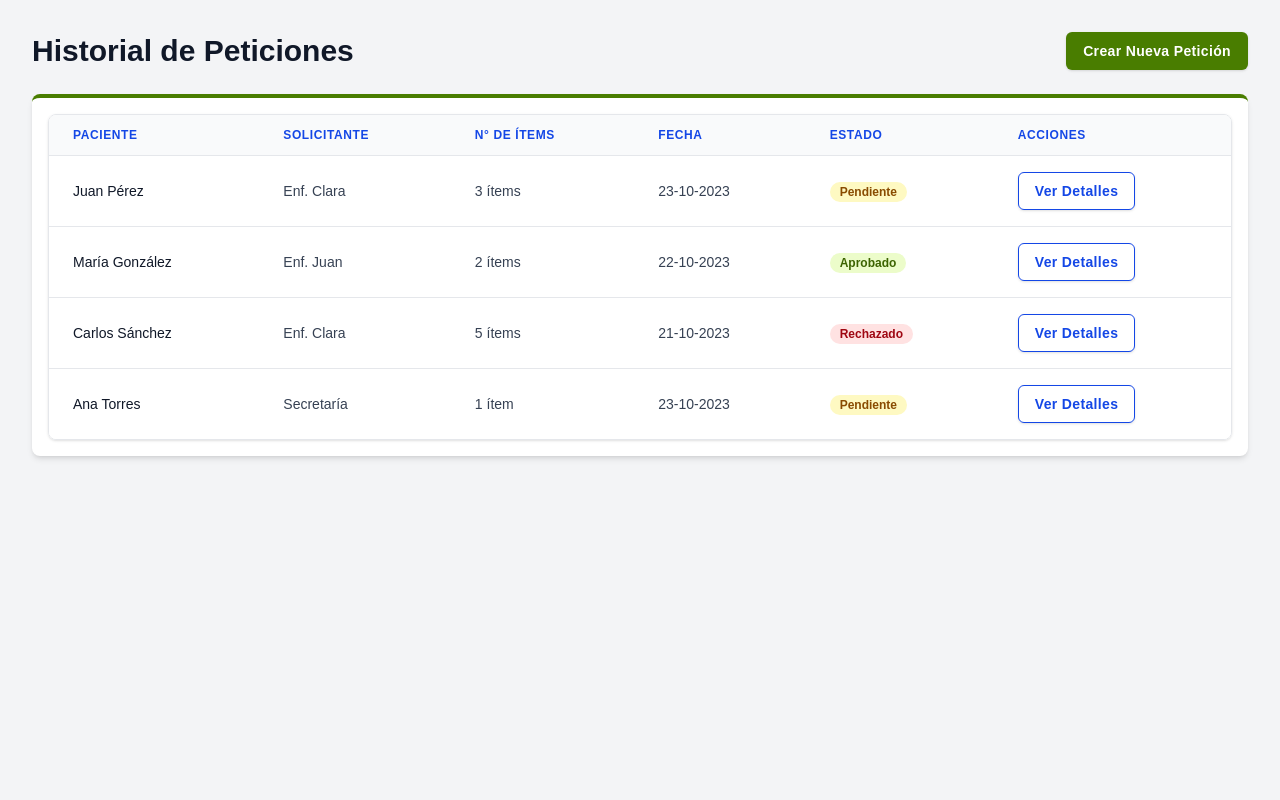
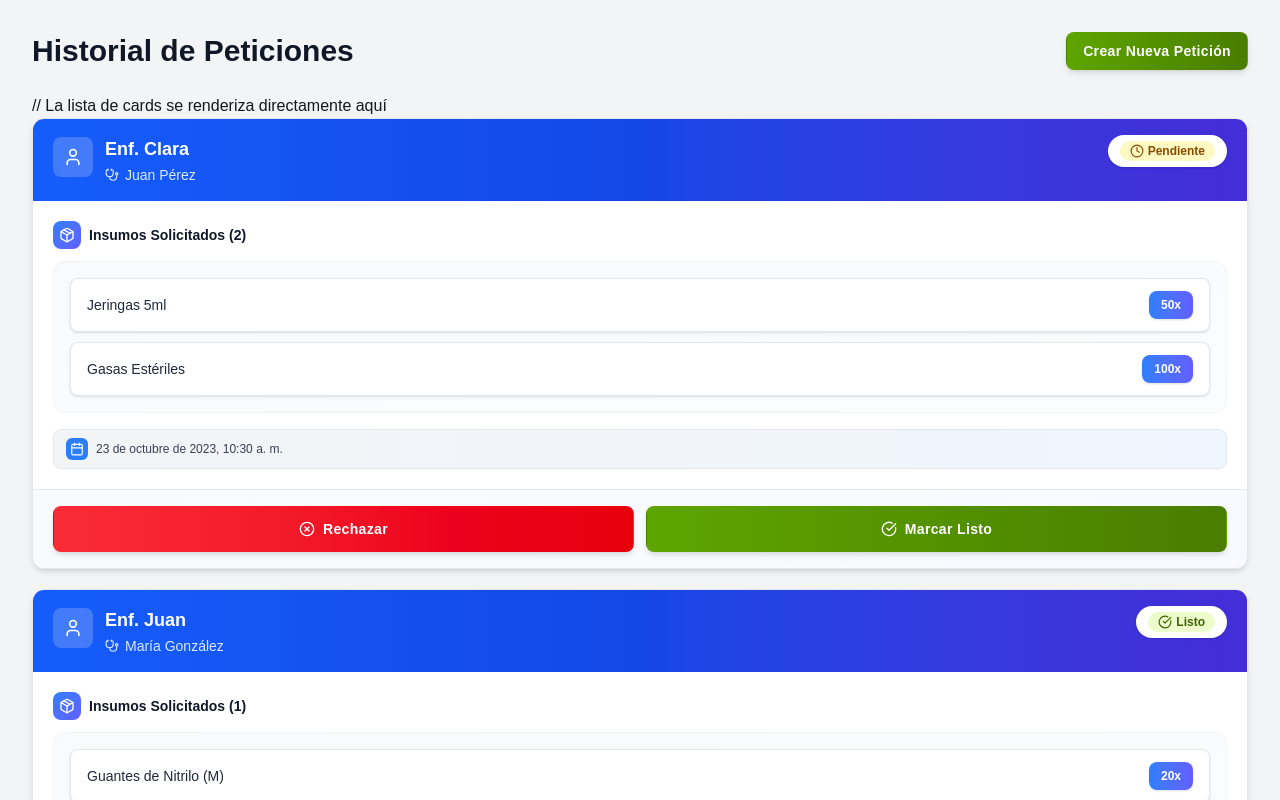
Before and after one commit to GGonzalezGG/capstone-front-inv, a Next.js app: page /reqListTest in a window 1280 px wide. Shown: the top 800 px of the page. Built offline with nearby package versions, Linux system fonts and the light colour scheme.

Commit message:
Cambio ReqList y mejoras visuales Card y Button

```diff
--- a/app/components/features/RequestList.tsx
+++ b/app/components/features/RequestList.tsx
@@ -1,102 +1,69 @@
-"use client"; // Este componente incluye interactividad (botones)
+"use client";
 
 import React from 'react';
-import Table, { ColumnDef } from '../ui/Table'; // Importa la tabla genérica
+import { Package, Clock, CheckCircle, XCircle, User, Calendar, Stethoscope } from 'lucide-react';
+import Card from '../ui/Card';
 import Badge from '../ui/Badge';
 import Button from '../ui/Button';
 import Spinner from '../ui/Spinner';
 
-// 1. Define el tipo de dato para una petición (resumen)
-export type RequestStatus = 'pending' | 'approved' | 'rejected';
+// Types
+export interface RequestItemDetail {
+  id: string;
+  name: string;
+  quantity: number;
+}
+
+export type RequestStatus = 'pending' | 'ready' | 'rejected';
 
 export interface RequestSummary {
   id: string;
   patientName: string;
-  requesterName: string; // Nombre de la enfermera
+  requesterName: string;
   status: RequestStatus;
-  createdAt: string; // Fecha de creación (ISO string)
-  itemCount: number; // Cuántos items distintos tiene la petición
+  createdAt: string;
+  items: RequestItemDetail[];
 }
 
-// 2. Define las props del componente
 interface RequestListProps {
   requests: RequestSummary[];
   isLoading: boolean;
-  onViewDetails: (request: RequestSummary) => void; // Función para abrir el modal de detalles
+  onViewDetails: (request: RequestSummary) => void;
+  onApprove: (request: RequestSummary) => void;
+  onReject: (request: RequestSummary) => void;
 }
 
-// 3. Configuración de los Badges de estado
-const statusConfig: Record<RequestStatus, { variant: 'warning' | 'success' | 'danger', text: string }> = {
-  'pending': { variant: 'warning', text: 'Pendiente' },
-  'approved': { variant: 'success', text: 'Aprobado' },
-  'rejected': { variant: 'danger', text: 'Rechazado' },
+// Status configuration
+const statusConfig: Record<RequestStatus, {
+  variant: 'warning' | 'success' | 'danger';
+  icon: React.ReactNode;
+  text: string;
+}> = {
+  'pending': {
+    variant: 'warning',
+    icon: <Clock className="w-3.5 h-3.5" />,
+    text: 'Pendiente'
+  },
+  'ready': {
+    variant: 'success',
+    icon: <CheckCircle className="w-3.5 h-3.5" />,
+    text: 'Listo'
+  },
+  'rejected': {
+    variant: 'danger',
+    icon: <XCircle className="w-3.5 h-3.5" />,
+    text: 'Rechazado'
+  },
 };
 
-/**
- * Un componente "feature" que implementa la tabla genérica
- * para mostrar una lista de peticiones de insumos.
- */
 const RequestList: React.FC<RequestListProps> = ({
   requests,
   isLoading,
-  onViewDetails
+  onViewDetails,
+  onApprove,
+  onReject
 }) => {
 
-  // 4. Define las columnas para la tabla de peticiones
-  const columns: ColumnDef<RequestSummary>[] = [
-    {
-      header: 'Paciente',
-      accessor: 'patientName',
-      render: (item) => (
-        <span className="font-medium text-gray-900">{item.patientName}</span>
-      )
-    },
-    {
-      header: 'Solicitante',
-      accessor: 'requesterName',
-    },
-    {
-      header: 'N° de Ítems',
-      accessor: 'itemCount',
-      render: (item) => (
-        <span>{item.itemCount} {item.itemCount === 1 ? 'ítem' : 'ítems'}</span>
-      )
-    },
-    {
-      header: 'Fecha',
-      accessor: 'createdAt',
-      render: (item) => (
-        new Date(item.createdAt).toLocaleDateString('es-CL')
-      )
-    },
-    {
-      header: 'Estado',
-      accessor: 'status',
-      render: (item) => {
-        const config = statusConfig[item.status] || statusConfig.pending;
-        return (
-          <Badge variant={config.variant}>{config.text}</Badge>
-        );
-      }
-    },
-    {
-      header: 'Acciones',
-      accessor: 'id',
-      render: (item) => (
-        <div className="flex space-x-2">
-          <Button
-            variant="secondary"
-            onClick={() => onViewDetails(item)}
-            className="py-1 px-3 text-sm"
-          >
-            Ver Detalles
-          </Button>
-        </div>
-      )
-    },
-  ];
-
-  // 5. Renderiza el Spinner o la Tabla
   if (isLoading) {
     return (
       <div className="flex justify-center items-center h-64">
@@ -105,12 +72,151 @@ const RequestList: React.FC<RequestListProps> = ({
     );
   }
 
+  if (requests.length === 0) {
+    return (
+      <Card>
+        <Card.Body>
+          <div className="flex flex-col items-center justify-center text-center py-8 space-y-4">
+            <div className="bg-gradient-to-br from-blue-100 to-indigo-100 rounded-full p-6">
+              <Package className="w-12 h-12 text-blue-600" />
+            </div>
+            <div>
+              <h3 className="text-lg font-semibold text-gray-900 mb-1">
+                No hay peticiones activas
+              </h3>
+              <p className="text-gray-500 text-sm">
+                Las nuevas solicitudes aparecerán aquí
+              </p>
+            </div>
+          </div>
+        </Card.Body>
+      </Card>
+    );
+  }
+
   return (
-    <Table
-      columns={columns}
-      data={requests}
-      emptyStateMessage="No se encontraron peticiones."
-    />
+    <div className="space-y-5">
+      {requests.map((request) => {
+        const config = statusConfig[request.status];
+        const isPending = request.status === 'pending';
+
+        return (
+          <Card key={request.id}>
+            {/* Header - Requester name on top with gradient background */}
+            <Card.Header>
+              <div className="flex items-start justify-between gap-3">
+                <div className="flex items-start space-x-3 flex-1 min-w-0">
+                  <div className="bg-white/20 backdrop-blur-sm rounded-lg p-2.5 mt-0.5">
+                    <User className="w-5 h-5 text-white" />
+                  </div>
+                  <div className="flex-1 min-w-0">
+                    {/* Requester name on top */}
+                    <h3 className="font-bold text-white text-lg mb-0.5 truncate">
+                      {request.requesterName}
+                    </h3>
+                    {/* Patient name below with icon */}
+                    <div className="flex items-center space-x-1.5 text-blue-100">
+                      <Stethoscope className="w-3.5 h-3.5 flex-shrink-0" />
+                      <p className="text-sm truncate">
+                        <span className="font-medium">{request.patientName}</span>
+                      </p>
+                    </div>
+                  </div>
+                </div>
+
+                {/* Status Badge */}
+                <div className="flex items-center space-x-1.5 bg-white px-3 py-1.5 rounded-full shadow-sm">
+                  <Badge variant={config.variant}>
+                    <span className="flex items-center space-x-1">
+                      {config.icon}
+                      <span>{config.text}</span>
+                    </span>
+                  </Badge>
+                </div>
+              </div>
+            </Card.Header>
+
+            {/* Body - Items list */}
+            <Card.Body>
+              <div className="flex items-center space-x-2 mb-3">
+                <div className="bg-gradient-to-br from-blue-500 to-indigo-500 rounded-lg p-1.5">
+                  <Package className="w-4 h-4 text-white" />
+                </div>
+                <h4 className="font-bold text-gray-900 text-sm">
+                  Insumos Solicitados ({request.items.length})
+                </h4>
+              </div>
+
+              <div className="bg-gradient-to-br from-gray-50 to-blue-50/30 rounded-xl p-4 space-y-2.5 border border-gray-100">
+                {request.items.map(item => (
+                  <div
+                    key={item.id}
+                    className="flex items-center justify-between bg-white rounded-lg px-4 py-3 shadow-sm border border-gray-200 hover:shadow-md transition-shadow"
+                  >
+                    <span className="text-gray-800 font-medium text-sm flex-1">
+                      {item.name}
+                    </span>
+                    <span className="bg-gradient-to-r from-blue-500 to-indigo-500 text-white px-3 py-1.5 rounded-lg text-xs font-bold ml-3 shadow-sm">
+                      {item.quantity}x
+                    </span>
+                  </div>
+                ))}
+              </div>
+
+              {/* Date */}
+              <div className="flex items-center space-x-2 mt-4 px-3 py-2 bg-gradient-to-r from-gray-100 to-blue-50 rounded-lg border border-gray-200">
+                <div className="bg-blue-500 rounded-md p-1">
+                  <Calendar className="w-3.5 h-3.5 text-white" />
+                </div>
+                <span className="text-xs font-medium text-gray-700">
+                  {new Date(request.createdAt).toLocaleString('es-CL', {
+                    day: '2-digit',
+                    month: 'long',
+                    year: 'numeric',
+                    hour: '2-digit',
+                    minute: '2-digit'
+                  })}
+                </span>
+              </div>
+            </Card.Body>
+
+            {/* Footer - Full-width buttons */}
+            <Card.Footer>
+              {isPending ? (
+                <div className="grid grid-cols-2 gap-3 w-full">
+                  <Button
+                    variant="danger"
+                    onClick={() => onReject(request)}
+                    className="w-full flex items-center justify-center space-x-2 px-4 py-3"
+                  >
+                    <XCircle className="w-4 h-4" />
+                    <span className="font-semibold">Rechazar</span>
+                  </Button>
+
+                  <Button
+                    variant="primary"
+                    onClick={() => onApprove(request)}
+                    className="w-full flex items-center justify-center space-x-2 px-4 py-3"
+                  >
+                    <CheckCircle className="w-4 h-4" />
+                    <span className="font-semibold">Marcar Listo</span>
+                  </Button>
+                </div>
+              ) : (
+                <Button
+                  variant="secondary"
+                  onClick={() => onViewDetails(request)}
+                  className="w-full flex items-center justify-center space-x-2 px-4 py-3"
+                >
+                  <Package className="w-4 h-4" />
+                  <span className="font-semibold">Ver Detalles</span>
+                </Button>
+              )}
+            </Card.Footer>
+          </Card>
+        );
+      })}
+    </div>
   );
 };
 
--- a/app/components/ui/Button.tsx
+++ b/app/components/ui/Button.tsx
@@ -1,7 +1,7 @@
 import React from 'react';
 
 /**
- * @typedef {'primary' | 'secondary' | 'danger'} ButtonVariant - The visual style of the button.
+ * @typedef {'primary' | 'secondary' | 'danger' | 'success'} ButtonVariant - The visual style of the button.
  */
 
 /**
@@ -15,9 +15,9 @@ import React from 'react';
  */
 
 /**
- * A versatile Button component with multiple variants.
+ * An enhanced Button component with vibrant colors and smooth interactions.
  */
-type ButtonVariant = 'primary' | 'secondary' | 'danger';
+type ButtonVariant = 'primary' | 'secondary' | 'danger' | 'success';
 
 interface ButtonProps {
   children: React.ReactNode;
@@ -36,27 +36,40 @@ const Button = ({
   disabled = false,
   className = '',
 }: ButtonProps) => {
-  // Base styles for all buttons
+  // Base styles with enhanced effects
   const baseStyles = `
-    inline-flex items-center justify-center px-4 py-2 rounded-md font-semibold
+    inline-flex items-center justify-center px-4 py-2 rounded-lg font-semibold
     tracking-wide text-sm focus:outline-none focus:ring-2 focus:ring-offset-2
-    transition-all duration-200 ease-in-out shadow-sm disabled:cursor-not-allowed
+    transition-all duration-200 ease-in-out shadow-md
+    disabled:cursor-not-allowed disabled:opacity-50
+    active:scale-95 transform
   `;
 
-  // Styles specific to each variant
+  // Enhanced variant styles with brighter, modern colors
   const variantStyles = {
     primary: `
-      bg-lime-700 text-white border border-transparent
-      hover:bg-lime-800 focus:ring-lime-500 disabled:bg-lime-300
+      bg-gradient-to-r from-lime-600 to-lime-700 text-white border border-transparent
+      hover:from-lime-700 hover:to-lime-800 hover:shadow-lg
+      focus:ring-lime-500 focus:ring-offset-2
+      disabled:from-lime-300 disabled:to-lime-300 disabled:shadow-none
     `,
     secondary: `
-      bg-transparent text-blue-700 border border-blue-700
-      hover:bg-blue-50 focus:ring-blue-500
-      disabled:border-gray-300 disabled:text-gray-400 disabled:bg-gray-100
+      bg-gradient-to-r from-blue-500 to-blue-600 text-white border border-transparent
+      hover:from-blue-600 hover:to-blue-700 hover:shadow-lg
+      focus:ring-blue-500 focus:ring-offset-2
+      disabled:from-blue-300 disabled:to-blue-300 disabled:shadow-none
     `,
     danger: `
-      bg-red-600 text-white border border-transparent
-      hover:bg-red-700 focus:ring-red-500 disabled:bg-red-300
+      bg-gradient-to-r from-red-500 to-red-600 text-white border border-transparent
+      hover:from-red-600 hover:to-red-700 hover:shadow-lg
+      focus:ring-red-500 focus:ring-offset-2
+      disabled:from-red-300 disabled:to-red-300 disabled:shadow-none
+    `,
+    success: `
+      bg-gradient-to-r from-emerald-500 to-emerald-600 text-white border border-transparent
+      hover:from-emerald-600 hover:to-emerald-700 hover:shadow-lg
+      focus:ring-emerald-500 focus:ring-offset-2
+      disabled:from-emerald-300 disabled:to-emerald-300 disabled:shadow-none
     `,
   };
 
@@ -75,47 +88,3 @@ const Button = ({
 };
 
 export default Button;
-
-/*
-  -----------------------------
-  --- EJEMPLO DE USO ---
-  -----------------------------
-
-  import Button from './components/ui/Button';
-
-  const ButtonShowcase = () => {
-    return (
-      <div className="p-10 bg-gray-100 flex flex-wrap gap-4 items-center">
-
-        <div>
-          <p className="font-mono text-sm mb-1">Primary</p>
-          <Button onClick={() => alert('Primary Clicked!')}>
-            Acción Principal
-          </Button>
-        </div>
-
-        <div>
-          <p className="font-mono text-sm mb-1">Secondary</p>
-          <Button variant="secondary" onClick={() => alert('Secondary Clicked!')}>
-            Acción Secundaria
-          </Button>
-        </div>
-
-        <div>
-          <p className="font-mono text-sm mb-1">Danger</p>
-          <Button variant="danger" onClick={() => alert('Danger Clicked!')}>
-            Eliminar Insumo
-          </Button>
-        </div>
-
-        <div>
-          <p className="font-mono text-sm mb-1">Disabled</p>
-          <Button disabled>
-            Botón Deshabilitado
-          </Button>
-        </div>
-
-      </div>
-    );
-  }
-*/
--- a/app/components/ui/Card.tsx
+++ b/app/components/ui/Card.tsx
@@ -4,8 +4,8 @@ const Card = ({ children, className = '' }: { children?: React.ReactNode; classN
   return (
     <div
       className={`
-        bg-white rounded-lg shadow-md overflow-hidden
-        border-t-4 border-lime-700
+        bg-white rounded-xl shadow-md overflow-hidden
+        border border-gray-200
         transition-all duration-300 hover:shadow-xl
         ${className}
       `}
@@ -17,21 +17,19 @@ const Card = ({ children, className = '' }: { children?: React.ReactNode; classN
 
 const Header = ({ children, className = '' }: { children?: React.ReactNode; className?: string }) => {
   return (
-    <div className={`p-4 bg-blue-700 border-b border-gray-200 ${className}`}>
-      {/* The main title text uses the blue-700 color */}
-      <h3 className="text-lg font-semibold text-stone-100 tracking-wide">{children}</h3>
+    <div className={`px-5 py-4 bg-gradient-to-r from-blue-600 via-blue-700 to-indigo-700 ${className}`}>
+      {children}
     </div>
   );
 };
 
-
 const Body = ({ children, className = '' }: { children?: React.ReactNode; className?: string }) => {
-  return <div className={`p-4 text-gray-700 ${className}`}>{children}</div>;
+  return <div className={`px-5 py-5 text-gray-700 ${className}`}>{children}</div>;
 };
 
 const Footer = ({ children, className = '' }: { children?: React.ReactNode; className?: string }) => {
   return (
-    <div className={`bg-gray-50 p-4 border-t border-gray-200 flex items-center ${className}`}>
+    <div className={`px-5 py-4 bg-gradient-to-r from-gray-50 to-blue-50/50 border-t border-gray-200 ${className}`}>
       {children}
     </div>
   );
--- a/app/reqListTest/page.tsx
+++ b/app/reqListTest/page.tsx
@@ -1,24 +1,51 @@
 "use client";
   import React, { useState } from 'react';
   import Link from 'next/link';
-  import RequestList, { RequestSummary, RequestStatus } from '../components/features/RequestList';
+  import RequestList, { RequestSummary, RequestStatus, RequestItemDetail } from '../components/features/RequestList';
   import Button from '../components/ui/Button';
   import Modal from '../components/ui/Modal';
-  import Card from '../components/ui/Card';
-  import Spinner from '../components/ui/Spinner'; // Importar Spinner para el modal
+  import Spinner from '../components/ui/Spinner';
 
-  // Datos simulados de peticiones
+  // Datos simulados de peticiones (con lista de items)
   const mockRequestData: RequestSummary[] = [
-    { id: 'req1', patientName: 'Juan Pérez', requesterName: 'Enf. Clara', status: 'pending', createdAt: '2023-10-23T10:30:00Z', itemCount: 3 },
-    { id: 'req2', patientName: 'María González', requesterName: 'Enf. Juan', status: 'approved', createdAt: '2023-10-22T14:00:00Z', itemCount: 2 },
-    { id: 'req3', patientName: 'Carlos Sánchez', requesterName: 'Enf. Clara', status: 'rejected', createdAt: '2023-10-21T09:15:00Z', itemCount: 5 },
-    { id: 'req4', patientName: 'Ana Torres', requesterName: 'Secretaría', status: 'pending', createdAt: '2023-10-23T11:00:00Z', itemCount: 1 },
+    {
+      id: 'req1',
+      patientName: 'Juan Pérez',
+      requesterName: 'Enf. Clara',
+      status: 'pending',
+      createdAt: '2023-10-23T10:30:00Z',
+      items: [
+        { id: 'item1', name: 'Jeringas 5ml', quantity: 50 },
+        { id: 'item2', name: 'Gasas Estériles', quantity: 100 },
+      ]
+    },
+    {
+      id: 'req2',
+      patientName: 'María González',
+      requesterName: 'Enf. Juan',
+      status: 'ready',
+      createdAt: '2023-10-22T14:00:00Z',
+      items: [
+        { id: 'item3', name: 'Guantes de Nitrilo (M)', quantity: 20 },
+      ]
+    },
+    {
+      id: 'req3',
+      patientName: 'Carlos Sánchez',
+      requesterName: 'Enf. Clara',
+      status: 'rejected',
+      createdAt: '2023-10-21T09:15:00Z',
+      items: [
+        { id: 'item1', name: 'Jeringas 5ml', quantity: 10 },
+        { id: 'item4', name: 'Mascarillas KN95', quantity: 30 },
+      ]
+    },
   ];
 
-  // Re-definir statusConfig aquí o importarlo si se exporta desde RequestList
+  // Re-definir statusConfig aquí
   const statusConfigPage: Record<RequestStatus, { text: string }> = {
     'pending': { text: 'Pendiente' },
-    'approved': { text: 'Aprobado' },
+    'ready': { text: 'Listo' },
     'rejected': { text: 'Rechazado' },
   };
 
@@ -26,7 +53,6 @@
     const [isLoading, setIsLoading] = useState(false);
     const [requests, setRequests] = useState(mockRequestData);
 
-    // Estado para el modal de detalles
     const [isDetailsModalOpen, setDetailsModalOpen] = useState(false);
     const [selectedRequest, setSelectedRequest] = useState<RequestSummary | null>(null);
 
@@ -34,8 +60,22 @@
     const handleViewDetails = (request: RequestSummary) => {
       setSelectedRequest(request);
       setDetailsModalOpen(true);
-      // En una app real, aquí harías fetch de los detalles completos de la petición
-      // (la lista de insumos, cantidades, etc.)
+    };
+
+    const handleApprove = (request: RequestSummary) => {
+      // Lógica de API para aprobar
+      console.log("Aprobando:", request.id);
+      setRequests(prev =>
+        prev.map(r => r.id === request.id ? { ...r, status: 'ready' } : r)
+      );
+    };
+
+    const handleReject = (request: RequestSummary) => {
+      // Lógica de API para rechazar
+      console.log("Rechazando:", request.id);
+      setRequests(prev =>
+        prev.map(r => r.id === request.id ? { ...r, status: 'rejected' } : r)
+      );
     };
 
     const closeDetailsModal = () => {
@@ -54,17 +94,16 @@
           </Link>
         </div>
 
-        <Card>
-          <Card.Body>
-            <RequestList
-              requests={requests}
-              isLoading={isLoading}
-              onViewDetails={handleViewDetails}
-            />
-          </Card.Body>
-        </Card>
+        // La lista de cards se renderiza directamente aquí
+        <RequestList
+          requests={requests}
+          isLoading={isLoading}
+          onViewDetails={handleViewDetails}
+          onApprove={handleApprove}
+          onReject={handleReject}
+        />
 
-        {/* --- Modal de Detalles --- */}
+        // --- Modal de Detalles ---
         <Modal isOpen={isDetailsModalOpen} onClose={closeDetailsModal}>
           <Modal.Header onClose={closeDetailsModal}>
             Detalles de la Petición
@@ -72,37 +111,25 @@
           <Modal.Body>
             {selectedRequest ? (
               <div className="space-y-4">
-                <p><strong>ID Petición:</strong> {selectedRequest.id}</p>
                 <p><strong>Paciente:</strong> {selectedRequest.patientName}</p>
                 <p><strong>Solicitante:</strong> {selectedRequest.requesterName}</p>
                 <p><strong>Fecha:</strong> {new Date(selectedRequest.createdAt).toLocaleString('es-CL')}</p>
                 <p><strong>Estado:</strong> <span className="font-semibold">{statusConfigPage[selectedRequest.status].text}</span></p>
-                <p><strong>Ítems:</strong> {selectedRequest.itemCount}</p>
                 <hr className="my-4" />
                 <h4 className="font-semibold">Insumos Solicitados:</h4>
-
-                {/* En una app real, aquí harías fetch de los items
-                  y los listarías. Por ahora, es un placeholder.
-                */}
-
-                <p className="text-gray-600 text-sm">(Aquí iría la lista detallada de insumos...)</p>
+                <ul className="list-disc list-inside space-y-1 text-gray-700">
+                  {selectedRequest.items.map(item => (
+                    <li key={item.id}>
+                      <span className="font-medium">{item.quantity}x</span> {item.name}
+                    </li>
+                  ))}
+                </ul>
               </div>
             ) : (
               <Spinner label="Cargando detalles..." />
             )}
           </Modal.Body>
           <Modal.Footer>
-
-            {/* Si el usuario es admin/secretaria, aquí irían los botones
-              de "Aprobar" y "Rechazar" si el estado es 'pending'.
-            */}
-
-            {selectedRequest?.status === 'pending' && (
-              <>
-                <Button variant="danger" onClick={() => console.log('Rechazar')}>Rechazar</Button>
-                <Button variant="primary" onClick={() => console.log('Aprobar')}>Aprobar Petición</Button>
-              </>
-            )}
             <Button variant="secondary" onClick={closeDetailsModal}>
               Cerrar
             </Button>
```
